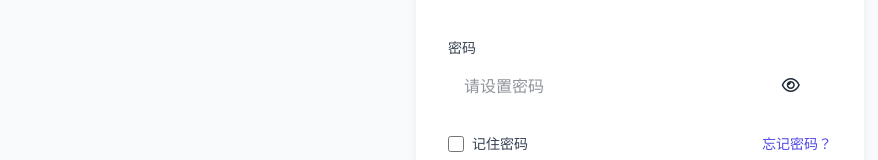
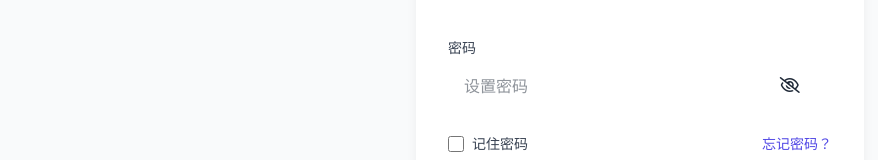
Before and after one commit to nihaokkjj/Lectech-ui, a Vue app: page /topic-list in a window 1280 px wide. Both pictures are taken after a click on the element "登录". Shown: the part 302-462 px from the top of the page, without its empty margins (0-878 px from the left). Built offline with nearby package versions, Linux system fonts and the light colour scheme.

Commit message:
表单验证

```diff
--- a/components.d.ts
+++ b/components.d.ts
@@ -9,6 +9,11 @@ export {}
 declare module 'vue' {
   export interface GlobalComponents {
     ArticleListItem: typeof import('./src/components/ArticleListItem.vue')['default']
+    ElForm: typeof import('element-plus/es')['ElForm']
+    ElFormItem: typeof import('element-plus/es')['ElFormItem']
+    ElInput: typeof import('element-plus/es')['ElInput']
+    FormInpur: typeof import('./src/components/FormInpur.vue')['default']
+    FormInput: typeof import('./src/components/FormInput.vue')['default']
     LeftCard: typeof import('./src/components/LeftCard.vue')['default']
     Password: typeof import('./src/components/Password.vue')['default']
     RouterLink: typeof import('vue-router')['RouterLink']
--- /dev/null
+++ b/src/components/FormInput.vue
@@ -0,0 +1,83 @@
+<script setup>
+import {getCurrentInstance, watch, ref, defineProps, defineEmits } from 'vue';
+
+const {proxy} = getCurrentInstance()
+//type有三种类型:email, tel(phone),text(username)
+const props = defineProps({
+    modelValue: String,
+    type: {
+        type: String,
+        required: false,
+    },
+})
+
+let msgId = ''
+if (props.type === 'email') {
+    msgId = '邮箱'
+} else if (props.type === 'tel') {
+    msgId = '手机号'
+} else msgId = '用户名'
+
+//输入提示词
+const placeholderText = '请输入'+ msgId
+//错误信息提示
+const errorMessage = ref('')
+
+//监听用户输入
+const emits = defineEmits(['update:modelValue'])
+watch (
+    () =>  props.modelValue,
+    (newValue) => {
+    validate(newValue)
+} )
+
+//信息校验
+const validate = (value) => {
+    errorMessage.value = ''
+    if(!value) {
+        errorMessage.value = '请输入' + msgId
+        return false
+    }
+    if (props.type === 'email') {
+        const emailValidateResult = proxy.Verify.email(value, '请输入正确的邮箱' )
+        if(emailValidateResult) {
+            errorMessage.value = emailValidateResult
+            return false
+        }
+    } else if (props.type === 'text') {
+            return true //对用户名的格式不做要求
+        } else if (props.type === 'tel') {
+            const telValidateResult = proxy.Verify.phone(value, '请输入正确的电话号码')
+            if(telValidateResult) {
+                errorMessage.value = telValidateResult
+                return false
+            }
+        }
+        return true
+    }
+</script>
+
+<template>
+    <div>
+        <label
+        for="email"
+        class="block text-sm font-medium text-gray-700 mb-1">
+        {{ msgId }}
+    </label>
+        <input
+        :type="props.type"
+        :value="props.modelValue"
+        @input="emits('update:modelValue', $event.target.value)"
+        class="w-full px-4 py-3 rounded-lg border border-gray-300 form-input-focus"
+        :class="{'form-input-error': errorMessage}"
+        :placeholder="placeholderText"
+        required>
+    </div>
+    <p v-if="errorMessage"class="mt-2 text-red-600">{{errorMessage}}</p>
+</template>
+
+<style scoped>
+  .form-input-error {
+    border-color: #EF4444; /* red-500 */
+  }
+</style>
--- a/src/components/Password.vue
+++ b/src/components/Password.vue
@@ -1,5 +1,5 @@
 <script setup>
-import { ref, getCurrentInstance, defineProps } from 'vue'
+import { ref, getCurrentInstance, defineProps, watch, computed } from 'vue'
 const {proxy} = getCurrentInstance()
 const props = defineProps({
   prePassword: {
@@ -11,72 +11,76 @@ const props = defineProps({
     required: true,
   }
 })
+
+const emit = defineEmits(['update: modelValue'])
 //数据
+const password = ref('')
+const errorMessage = ref('')
 
+//监听密码变换
+watch(password, (newValue) => {
+  emit('update:modelValue', newValue)
+  validate()
+})
 
-const emailForm = ref({
-  password: '',
-});
+//提示信息
+const placeholderText = computed(() => props.type === 'password' ? '设置密码' : '请再次输入密码')
 
 //密码显示与隐藏切换
-const passwordFieldType = ref({
-  email: 'password',
-  phone: 'password'
-});
+const passwordFieldType = ref( 'password');
 
-const togglePasswordVisibility = (formType) => {
-  passwordFieldType.value[formType] = passwordFieldType.value[formType] === 'password' ? 'text' : 'password';
+const togglePasswordVisibility = () => {
+  passwordFieldType.value = passwordFieldType.value === 'password' ? 'text' : 'password';
 };
 
 //两次密码的校验
-const checkRePassword = (rule, value, callback) => {
-    if (value !== props.prePassword) {
-        callback(new Error('两次输入的密码不一致'));
-        } else {
-        callback();
+const validate = () => {
+    errorMessage.value = '';
+    if (!password.value) {
+        errorMessage.value = '请输入密码';
+        return false;
     }
-}
-
-//校验规则
-const rules = {
-  Password: [
-    {required: true, message: "请输入密码"},
-    {
-      validator: proxy.Verify.password,
-      message: "密码只能是数字, 字母, 特殊字符 要求8-18位"
+    if (props.type === 'password') {
+        const passwordValidationResult = proxy.Verify.password( password.value, '密码需包含数字和字母,可以含有特殊字符,要求8-18位');
+        if (passwordValidationResult) {
+            errorMessage.value = passwordValidationResult;
+            return false;
+        }
+    } else if (props.type === 'rePassword') {
+        if (password.value !== props.prePassword) {
+            errorMessage.value = '两次输入的密码不一致';
+            return false;
+        }
     }
-  ],
-  rePassword:  [
-    {required: true, message: "请再次输入密码"},
-    {
-      validator: checkRePassword,
-      message: "两次输入的密码不一致"
-    }
-  ],
-}
+    return true;
+};
 
 </script>
 
 <template>
 <div>
     <label for="password"
-    class="block text-sm font-medium text-gray-700 mb-1">密码</label>
+    class="block text-sm font-medium text-gray-700 mb-1">
+    {{ type === 'password' ? '密码' : '请再次输入密码' }}
+  </label>
     <div class="relative text-center">
     <input
-    :rules="rules[type]"
-     id="password"
-     v-model="emailForm.password"
+     v-model="password"
+     :type="passwordFieldType"
      class="w-full px-4 py-3 rounded-lg border border-gray-300 form-input-focus"
-     :placeholder="type == 'Password' ? '请设置密码' :'请再次输入密码'"
+     :class="{'form-input-error': errorMessage}"
+     :placeholder="placeholderText"
      required>
     <button
      type="button"
-     @click="togglePasswordVisibility('email')"
+     @click="togglePasswordVisibility"
      class="absolute bg-white right-3 text-gray-400 hover:text-gray-600">
-        <i :class="passwordFieldType.email === 'password' ? 'far fa-eye' : 'far fa-eye-slash'"></i>
+        <i :class="passwordFieldType === 'password' ? 'far fa-eye-slash':'far fa-eye'"></i>
     </button>
+    </input>
     </div>
-</div>
+    <p v-if="errorMessage" class="mt-2 text-red-600">{{ errorMessage }}</p>
+  </div>
 </template>
 
 <style scoped>
@@ -85,6 +89,7 @@ button {
 }
 /* 默认边框颜色 */
 .form-input-focus {
+  outline: none;
   border-color: #4F46E5;
 }
 
@@ -94,4 +99,7 @@ button {
   border-color: #4F46E5;
   box-shadow: 0 0 0 2px rgba(79, 70, 229, 0.2);
   }
+  .form-input-error {
+    border-color: #EF4444; /* red-500 */
+}
 </style>
--- a/src/pages/Layout/components/Nav.vue
+++ b/src/pages/Layout/components/Nav.vue
@@ -143,13 +143,13 @@ const loginRegister = (type) => {
               <span class="notification-count">3</span>
             </button>
           </div>
-          <!-- <div class="profile-container">
+          <div class="profile-container">
             <button id="profile-dropdown-btn" class="profile-dropdown-btn">
               <img src="https://images.unsplash.com/photo-1494790108377-be9c29b29330?ixlib=rb-4.0.3&ixid=M3wxMjA3fDB8MHxwaG90by1wYWdlfHx8fGVufDB8fHx8fA%3D%3D&auto=format&fit=crop&w=256&q=80" alt="用户头像" class="profile-avatar">
               <span class="profile-name">JaneDoe</span>
               <i class="fas fa-chevron-down text-xs text-gray-400"></i>
             </button>
-          </div> -->
+          </div>
         </div>
         <!-- 移动端菜单按钮 -->
         <button id="mobile-menu-btn" class="mobile-menu-btn">
--- a/src/pages/LoginAndRegister/components/login.vue
+++ b/src/pages/LoginAndRegister/components/login.vue
@@ -20,7 +20,8 @@
                 <!-- 密码组件 -->
                 <Password
                 v-model="emailForm.password"
-                type="Password"
+                :prePassword="emailForm.password"
+                type="password"
                 ></Password>
 
                 <div id="remember-forgot" class="flex items-center justify-between">
@@ -54,7 +55,6 @@
 import { useRouter } from 'vue-router';
 import { ref, onMounted , defineEmits, getCurrentInstance} from 'vue'
 import Password from '@/components/Password.vue'
-
 const { proxy } = getCurrentInstance()
 
 const emits = defineEmits(['changeState'])
@@ -68,6 +68,7 @@ const switchToRegister = () => {
 const emailForm = ref({
   password: ''
 });
+
 
 
 </script>
--- a/src/pages/LoginAndRegister/components/register.vue
+++ b/src/pages/LoginAndRegister/components/register.vue
@@ -38,12 +38,8 @@
           <Password
           v-model="emailForm.password"
           :prePassword="emailForm.password"
-          type="Password"
+          type="password"
           ></Password>
-          <p class="text-xs text-gray-500 mt-1">密码长度至少8位，包含字母和数字</p>
-        </div>
-
-        <div>
           <Password
           v-model="emailForm.confirmPassword"
           :prePassword="emailForm.password"
@@ -62,15 +58,8 @@
       </form>
 
       <form v-if="currentTab === 'phone'" @submit.prevent="handlePhoneRegister" class="space-y-5 text-left">
-        <div>
-          <label for="phone-username" class="block text-sm font-medium text-gray-700 mb-1">用户名</label>
-          <input type="text" id="phone-username" v-model="phoneForm.username" class="w-full px-4 py-3 rounded-lg border border-gray-300 form-input-focus" placeholder="请设置用户名" required>
-        </div>
-
-        <div>
-          <label for="phone-number" class="block text-sm font-medium text-gray-700 mb-1">手机号</label>
-          <input type="tel" id="phone-number" v-model="phoneForm.phoneNumber" class="w-full px-4 py-3 rounded-lg border border-gray-300 form-input-focus" placeholder="请输入手机号" required>
-        </div>
+        <FormInput v-model="phoneForm.username" type="text"></FormInput>
+        <FormInput v-model="phoneForm.phoneNumber" type="tel"></FormInput>
 
         <div>
           <label for="verification-code" class="block text-sm font-medium text-gray-700 mb-1">验证码</label>
@@ -89,19 +78,16 @@
         </div>
 
         <div>
-          <label for="phone-password" class="block text-sm font-medium text-gray-700 mb-1">密码</label>
-          <div class="relative">
-            <input :type="passwordFieldType.phone" id="phone-password" v-model="phoneForm.password" class="w-full px-4 py-3 rounded-lg border border-gray-300 form-input-focus" placeholder="请设置密码" required>
-            <button type="button" @click="togglePasswordVisibility('phone')" class="absolute right-3 text-gray-400 bg-white hover:text-gray-600">
-              <i :class="passwordFieldType.phone === 'password' ? 'far fa-eye' : 'far fa-eye-slash'"></i>
-            </button>
-          </div>
-          <p class="text-xs text-gray-500 mt-1">密码长度至少8位，包含字母和数字</p>
-        </div>
-
-        <div>
-          <label for="phone-confirm-password" class="block text-sm font-medium text-gray-700 mb-1">确认密码</label>
-          <input type="password" id="phone-confirm-password" v-model="phoneForm.confirmPassword" class="w-full px-4 py-3 rounded-lg border border-gray-300 form-input-focus" placeholder="请再次输入密码" required>
+          <Password
+          v-model="phoneForm.password"
+          :prePassword="phoneForm.password"
+          type="password"
+          ></Password>
+          <Password
+          v-model="phoneForm.confirmPassword"
+          :prePassword="phoneForm.password"
+          type="rePassword"
+          ></Password>
         </div>
 
         <div class="flex items-start">
@@ -142,6 +128,8 @@
 import { ref , defineProps} from 'vue';
 import { getCurrentInstance } from 'vue';
 import Password from '@/components/Password.vue'
+import FormInput from '@/components/FormInput.vue';
+
 const {proxy} = getCurrentInstance()
 
 const currentTab = ref('email');
--- a/src/pages/LoginAndRegister/index.vue
+++ b/src/pages/LoginAndRegister/index.vue
@@ -10,7 +10,6 @@ const route = useRoute()
 // 使用一个 ref 来管理当前显示的页面状态 ('register' 或 'login')
 let state = route.query.detail
 const currentPage = ref(state)
-
 
 // 切换到登录页面
 const changeToLogin = () => {
--- a/src/utils/Verify.ts
+++ b/src/utils/Verify.ts
@@ -2,38 +2,36 @@ const regs = {
   email: /^\w+([\.\w+]*)\w+@([\w-]+\.)+\w+$/,
   number: /^(0|[1-9][0-9]*)$/,
   password: /^(?=.*\d)(?=.*[a-zA-Z])[\da-zA-Z~!@#$%^&*]{8,18}$/,
+  phone: /^1[345789]\d{9}$/,
 };
 
-// 为回调函数定义类型，通常在 Ant Design Vue 或 Element UI 中使用
-type Callback = (error?: Error) => void;
-
-
-const verify = (rule: any, value: string | null | undefined, reg: RegExp, callback: Callback): void => {
-  if (value) {
-    if (reg.test(value)) {
-      callback();
-      callback(new Error(rule.message || 'Validation failed'));
-    }
+const verify = (rule: RegExp, value: string | null | undefined, msg: string) => {
+  if (!value) {
+    return '验证失败'
+  } else if(rule.test(value)){
+    return null
   } else {
-    // 如果值为空，通常不视为错误，直接通过
-    callback();
+    return msg
   }
 };
 
 // 定义一个接口来描述导出的对象结构
 interface Validator {
-  (rule: any, value: string | null | undefined, callback: Callback): void;
+  (value: string | null | undefined, msg: string): string | null;
 }
 
 const validators: { [key: string]: Validator } = {
-  email: (rule, value, callback) => {
-    return verify(rule, value, regs.email, callback);
+  email: (value, msg) => {
+    return verify(regs.email, value, msg);
   },
-  number: (rule, value, callback) => {
-    return verify(rule, value, regs.number, callback);
+  number: ( value, msg) => {
+    return verify(regs.number, value, msg);
   },
-  password: (rule, value, callback) => {
-    return verify(rule, value, regs.password, callback);
+  password: ( value, msg) => {
+    return verify(regs.password, value, msg);
+  },
+  phone: (value, msg) => {
+    return verify(regs.phone, value, msg);
   },
 };
 
```
